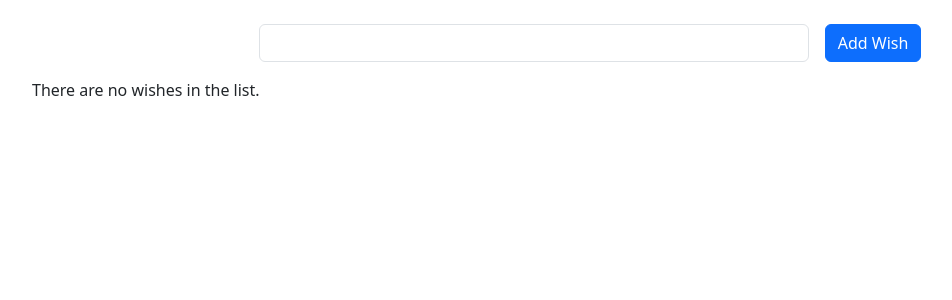
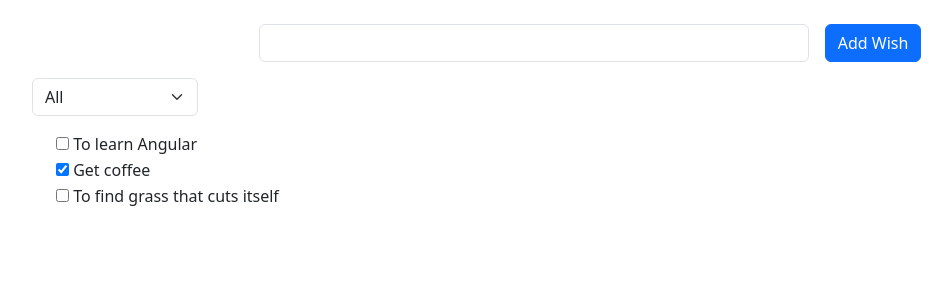
Before and after one commit to SebiB24/WishList_AngularExp, an Angular app: page / in a window 1280 px wide. Shown: the top 300 px of the page, without its empty margins (50-1002 px from the left). Built offline with nearby package versions, Linux system fonts and the light colour scheme.

Commit message:
Working filter version 1

```diff
--- a/src/app/app.component.html
+++ b/src/app/app.component.html
@@ -17,13 +17,26 @@
   </form>
 
   <div class="row mt-3">
-    <div *ngIf="items.length == 0; else showItems">
+    <div class="col-sm-2">
+        <select
+        class="form-select"
+        [(ngModel)]="listFilter"
+        >
+          <option value="0">All</option>
+          <option value="1">Unfulfilled</option>
+          <option value="2">Fulfilled</option>
+        </select>
+    </div>
+  </div>
+
+  <div class="row mt-3">
+    <div *ngIf="getFilterItems().length == 0; else showItems">
       There are no wishes in the list.
     </div>
 
     <ng-template #showItems>
       <ul class="wish-list">
-        <li *ngFor="let item of items; index as i">
+        <li *ngFor="let item of getFilterItems(); index as i">
             <div class="form-check">
                 <label class="form-check-label">
                   <input
--- a/src/app/app.component.ts
+++ b/src/app/app.component.ts
@@ -14,12 +14,14 @@ import { FormsModule } from '@angular/forms';
 export class AppComponent {
 
   items: wishItem[] = [
-    // new wishItem('To learn Angular'),
-    // new wishItem('Get coffee', true),
-    // new wishItem('To find grass that cuts itself', false)
+    new wishItem('To learn Angular'),
+    new wishItem('Get coffee', true),
+    new wishItem('To find grass that cuts itself', false)
   ];
 
   newWishText = '';
+
+  listFilter: String = '0';
 
   title = 'wishlist';
 
@@ -32,4 +34,20 @@ export class AppComponent {
     item.isComplete = !item.isComplete;
     console.log(item);
   }
+
+  getFilterItems(){
+    let filterItems: wishItem[] = [];
+    for(let item of this.items){
+      if(this.listFilter == '0'){
+        filterItems.push(item);
+      }
+      if(this.listFilter == '1' && !item.isComplete){
+        filterItems.push(item);
+      }
+      if(this.listFilter == '2' && item.isComplete){
+        filterItems.push(item);
+      }
+    }
+    return filterItems;
+  }
 }
```
